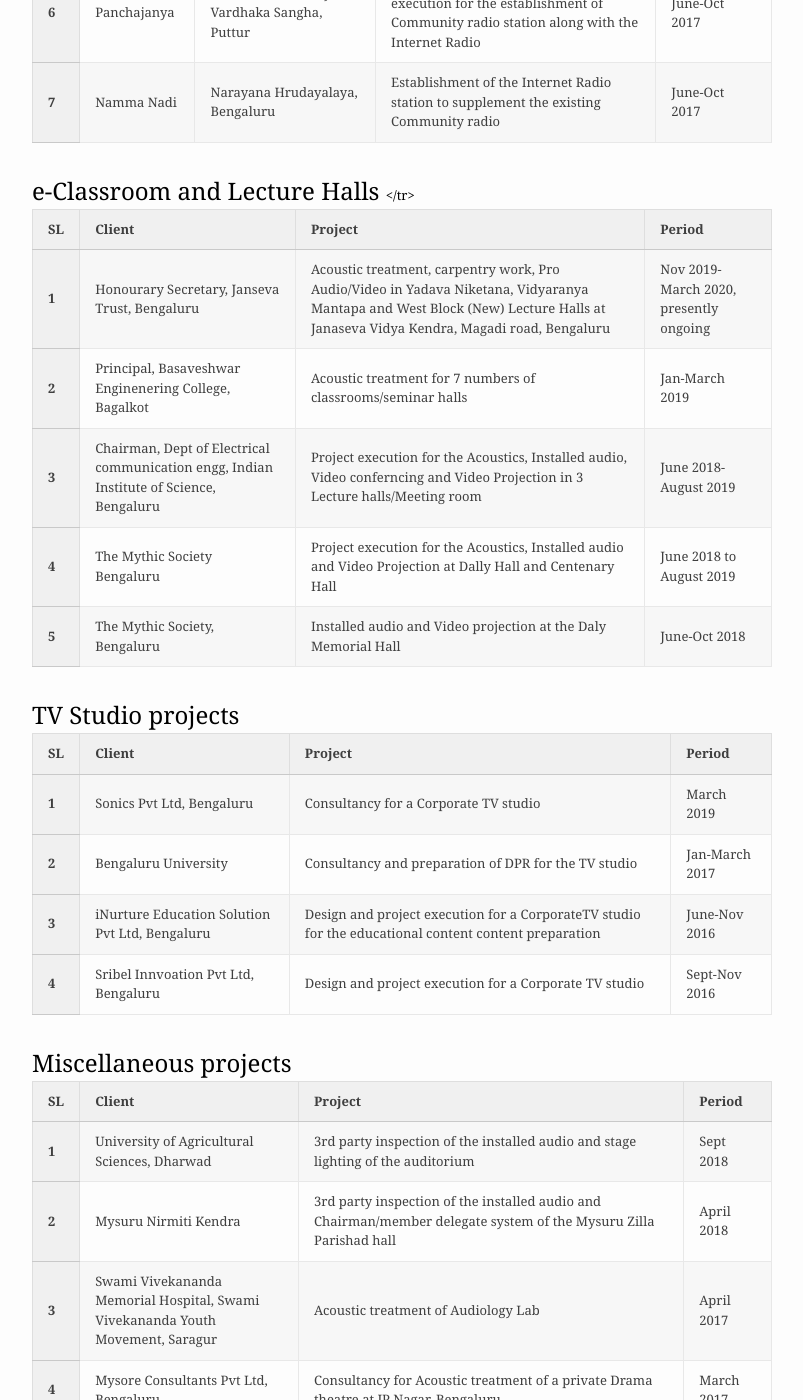
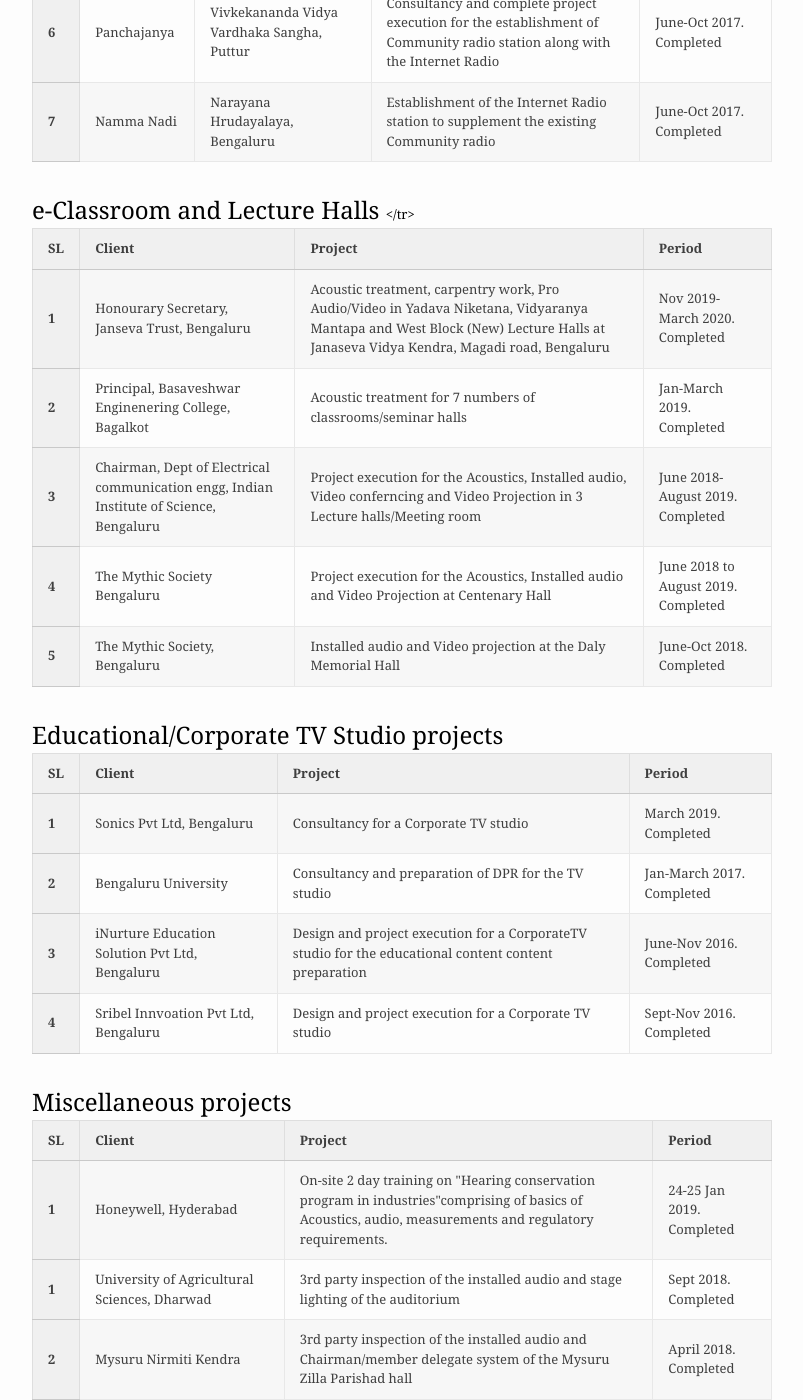
Before and after one commit to VarpasMedia/VarpasMedia.github.io, a Jekyll site: the page built from Projects.md, in a window 1280 px wide and 1400 px high, scrolled down 1510 px. Shown: the whole window, without its empty margins (238-1041 px from the left). Built offline with Jekyll 4.4.1, drawn with Linux system fonts in a browser that asks for light colours; our own code applies the rules of GitHub Pages for plain Markdown files; some of the changed text lies outside the part shown.

Commit message:
Update Projects.md

```diff
--- a/Projects.md
+++ b/Projects.md
@@ -46,7 +46,7 @@ Auditorium
 	<th>4</th>
         <td>Mysuru Nirmiti Kendra</td>
         <td>Consultancy for the Acoustics, Stage lighting and Installed audio for Ambedkar Bhavan HD Kote</td>
-        <td>June-Oct 2018</td>
+        <td>June-Oct 2018. Completed</td>
     	</tr>
 
     	<tr>
@@ -56,14 +56,14 @@ Auditorium
 		acoustics, Installed audio, stage lighting, seating, ventilation, power supply arrangement, minor civil engineering works etc for
 		District Ranga Mandiras at  Kolar, Tumkur, Mandya, Mysuru, Hassan, Chikamagalur, Karwar, Shivamogga, Chitradurga, Bidar, Belagavi,
 					    Gulabarga, Vijaypura, Raichur and Bellary</td>
-        <td>June 2018-Sept 2018</td>
+        <td>June 2018-Sept 2018. Completed</td>
     	</tr>
 
     	<tr>
 	<th>6</th>
         <td>Dept of Kannada and Culture, Govt of Karnataka</td>
         <td>Consultancy and preparation of the Detailed Project Report for renovation of Nayana Auditorium, Kannada Bhavana, Bengaluru</td>
-        <td> April 2018-May 2018</td>
+        <td> April 2018-May 2018. Completed</td>
     	</tr>
 
 
@@ -71,7 +71,7 @@ Auditorium
 	<th>7</th>
         <td>Mysuru Urban Development Authority</td>
         <td>Consultancy and preparation of the DPR for the Acoustics, Stage Lighting, Installed audio, seating, CCTV and Fire alarm for 2,000 seater, Ambedkar Bhavan at Mysuru</td>
-        <td>Jan - March 2017</td>
+        <td>Jan - March 2017. Completed</td>
     </tr>
 </table>
 
@@ -93,7 +93,7 @@ Community radio station
         <td> Namma Dhwani</td>
         <td> Myrada, Budikote, Karnataka</td>
         <td> Total refurbishing of the existing Community radio station with add-on Internet Radio</td>
-        <td> June 2019 to August 2019</td>
+        <td> June 2019 to August 2019. Completed</td>
     </tr>
 
     <tr>
@@ -101,7 +101,7 @@ Community radio station
         <td> Jana Dhwani</td>
         <td> Swami Vivekananda Youth Movement, Saragur, Karnataka</td>
         <td>Refurbishing of the existing Community radio station with add-on Internet Radio</td>
-        <td>Feb 2019 to April 2019</td>
+        <td>Feb 2019 to April 2019. Completed</td>
     </tr>
 
     <tr>
@@ -109,7 +109,7 @@ Community radio station
         <td> BEC Radio</td>
         <td>Basaveshwara Engineering College, Bagalkot</td>
         <td>Consultancy and complete project execution for the establishment of Community radio station along with the Internet Radio station</td>
-        <td>Nov 2018 to April 2019</td>
+        <td>Nov 2018 to April 2019. Completed</td>
     </tr>
 
    <tr>
@@ -117,7 +117,7 @@ Community radio station
         <td>MET Radio</td>
         <td>Maharaja Education Trust, Mysuru</td>
         <td>Consultancy and complete project execution for the establishment of the Community radio station</td>
-        <td>June 2018-December 2018</td>
+        <td>June 2018-December 2018. Completed</td>
     </tr>
 
 
@@ -126,7 +126,7 @@ Community radio station
 	<td>Radio Kotagiri </td>
         <td>Keystone Foundation, Kotagiri, Tamil Nadu</td>
         <td>Replacing the defective Broadcast antenna and related works</td>
-        <td>December 2018</td>
+        <td>December 2018. Completed</td>
     </tr>
 
     <tr>
@@ -134,7 +134,7 @@ Community radio station
 	<td>Panchajanya</td>
 	<td>Vivkekananda Vidya Vardhaka Sangha, Puttur</td>
         <td>Consultancy and complete project execution for the establishment of Community radio station along with the Internet Radio</td>
-        <td>June-Oct 2017</td>
+        <td>June-Oct 2017. Completed</td>
     </tr>
 
     <tr>
@@ -142,7 +142,7 @@ Community radio station
 	<td>Namma Nadi</td>
         <td>Narayana Hrudayalaya, Bengaluru</td>
         <td>Establishment of the Internet Radio station to supplement the existing Community radio</td>
-        <td>June-Oct 2017</td>
+        <td>June-Oct 2017. Completed</td>
     </tr>
 
  </table>
@@ -164,27 +164,27 @@ e-Classroom and Lecture Halls
   	<th>1</th>
         <td>Honourary Secretary, Janseva Trust, Bengaluru</td>
         <td>Acoustic treatment, carpentry work, Pro Audio/Video in Yadava Niketana, Vidyaranya Mantapa and West Block (New) Lecture Halls at Janaseva Vidya Kendra, Magadi road, Bengaluru</td>
-        <td>Nov 2019-March 2020, presently ongoing</td>
+        <td>Nov 2019-March 2020. Completed</td>
     </tr>
 
 	<th>2</th>
         <td>Principal, Basaveshwar Enginenering College, Bagalkot</td>
         <td>Acoustic treatment for 7 numbers of classrooms/seminar halls</td>
-        <td>Jan-March 2019</td>
+        <td>Jan-March 2019. Completed</td>
     </tr>
 
     <tr>
         <th>3</th>
 	<td>Chairman, Dept of Electrical communication engg, Indian Institute of Science, Bengaluru</td>
         <td>Project execution for the Acoustics, Installed audio, Video conferncing and Video Projection in 3 Lecture halls/Meeting room</td>
-        <td>June 2018-August 2019</td>
+        <td>June 2018-August 2019. Completed</td>
     </tr>
 
     <tr>
         <th>4</th>
 	<td>The Mythic Society Bengaluru</td>
-        <td>Project execution for the Acoustics, Installed audio and Video Projection at Dally Hall and Centenary Hall</td>
-        <td>June 2018 to August 2019</td>
+        <td>Project execution for the Acoustics, Installed audio and Video Projection at Centenary Hall</td>
+        <td>June 2018 to August 2019. Completed</td>
     </tr>
 
 
@@ -192,14 +192,14 @@ e-Classroom and Lecture Halls
         <th>5</th>
 	<td>The Mythic Society, Bengaluru</td>
         <td>Installed audio and Video projection at the Daly Memorial Hall</td>
-        <td>June-Oct 2018</td>
+        <td>June-Oct 2018. Completed</td>
     </tr>
 
 
 </table>
 
 <font size="5" face="georgia">
-TV Studio projects
+Educational/Corporate TV Studio projects
 <font size="2" face="georgia">
 <table>
 
@@ -215,7 +215,7 @@ TV Studio projects
         <th>1</th>
 	<td>Sonics Pvt Ltd, Bengaluru</td>
         <td>Consultancy for a Corporate TV studio</td>
-        <td>March 2019</td>
+        <td>March 2019. Completed</td>
     	</tr>
 
 
@@ -223,7 +223,7 @@ TV Studio projects
         <th>2</th>
 	<td>Bengaluru University</td>
         <td>Consultancy and preparation of DPR for the TV studio</td>
-        <td>Jan-March 2017</td>
+        <td>Jan-March 2017. Completed</td>
     	</tr>
 
 
@@ -231,14 +231,14 @@ TV Studio projects
         <th>3</th>
 	<td>iNurture Education Solution Pvt Ltd, Bengaluru</td>
         <td>Design and project execution for a CorporateTV studio for the educational content content preparation</td>
-        <td>June-Nov 2016</td>
+        <td>June-Nov 2016. Completed</td>
     	</tr>
 
     	<tr>
         <th>4</th>
 	<td>Sribel Innvoation Pvt Ltd, Bengaluru</td>
         <td>Design and project execution for a Corporate TV studio</td>
-        <td>Sept-Nov 2016</td>
+        <td>Sept-Nov 2016. Completed</td>
     	</tr>
 
 
@@ -260,9 +260,16 @@ Miscellaneous projects
 
 	<tr>
         <th>1</th>
+	<td>Honeywell, Hyderabad</td>
+        <td> On-site 2 day training on "Hearing conservation program in industries"comprising of basics of Acoustics, audio, measurements and regulatory requirements.</td>
+        <td>24-25 Jan 2019. Completed</td>
+        </tr>
+
+	<tr>
+        <th>1</th>
 	<td>University of Agricultural Sciences, Dharwad</td>
         <td> 3rd party inspection of the installed audio and stage lighting of the auditorium</td>
-        <td>Sept 2018</td>
+        <td>Sept 2018. Completed</td>
         </tr>
 
 
@@ -270,28 +277,28 @@ Miscellaneous projects
         <th>2</th>
 	<td>Mysuru Nirmiti Kendra</td>
         <td> 3rd party inspection of the installed audio and Chairman/member delegate system of the Mysuru Zilla Parishad hall</td>
-        <td>April 2018</td>
+        <td>April 2018. Completed</td>
         </tr>
 
 	<tr>
         <th>3</th>
 	<td>Swami Vivekananda Memorial Hospital, Swami Vivekananda Youth Movement, Saragur</td>
         <td> Acoustic treatment of Audiology Lab</td>
-        <td>April 2017</td>
+        <td>April 2017. Completed</td>
         </tr>
 
 	<tr>
         <th>4</th>
 	<td>Mysore Consultants Pvt Ltd, Bengaluru</td>
         <td> Consultancy for Acoustic treatment of a private Drama theatre at JP Nagar, Bengaluru</td>
-        <td>March 2017</td>
+        <td>March 2017. Completed</td>
         </tr>
 
 	<tr>
         <th>5</th>
 	<td>Bruhat Bengaluru Mahanagara Palike (BBMP)</td>
         <td>PMC and preparation of the DPR for the establishment of 36 seater state-of-the art Call center including interiors, Electric power supply, Acoustics, Pro AV, HVAC, application software etc.</td>
-        <td>Feb - June 2017</td>
+        <td>Feb - June 2017. Completed</td>
         </tr>
 
 
@@ -300,14 +307,14 @@ Miscellaneous projects
         <th>6</th>
 	<td>Indian Music Experience, Bengaluru</td>
         <td>Validation of DPR containing Pro AV components prepared by a private consultant for the establishment of 12 numbers of Music related Galleries </td>
-        <td>July- Aug 2016</td>
+        <td>July- Aug 2016. Completed</td>
         </tr>
 
 	<tr>
         <th>7</th>
 	<td>Chairman, SERC, Indian Institute of Science, Bengaluru</td>
         <td>Interior works in the Department building </td>
-        <td>April - May 2016</td>
+        <td>April - May 2016. Completed</td>
         </tr>
 
 </table>
```
